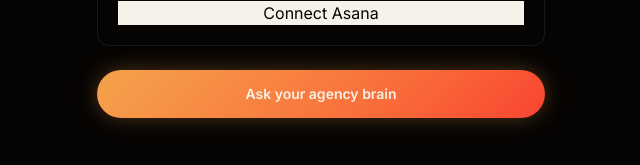
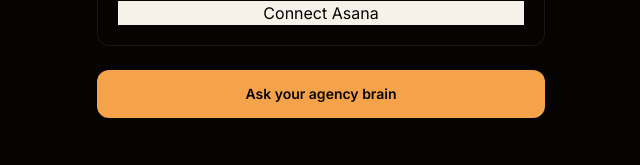
Before and after one commit to Gerendo/gerendo-app, a Next.js app: page /connect in a window 1280 px wide. Shown: the part 559-724 px from the top of the page, without its empty margins (319-959 px from the left). Built offline with nearby package versions, Linux system fonts and the light colour scheme; no server answers.

Commit message:
fix: flat amber button with radius-xl, no gradient

```diff
--- a/src/app/connect/page.tsx
+++ b/src/app/connect/page.tsx
@@ -452,11 +452,11 @@
 
         <a
           href="/ask"
-          className="w-full text-center block font-semibold text-sm py-3.5 rounded-full transition-all hover:scale-[1.02] hover:shadow-lg"
+          className="w-full text-center block font-semibold text-sm py-3.5 transition-colors hover:opacity-90"
           style={{
-            background: "linear-gradient(135deg, oklch(0.78 0.14 65), oklch(0.65 0.22 30))",
-            color: "oklch(0.96 0.012 80)",
-            boxShadow: "0 0 20px oklch(0.78 0.14 65 / 30%)",
+            background: "oklch(0.78 0.14 65)",
+            color: "oklch(0.11 0.008 55)",
+            borderRadius: "var(--radius-xl)",
           }}
         >
           Ask your agency brain
```
